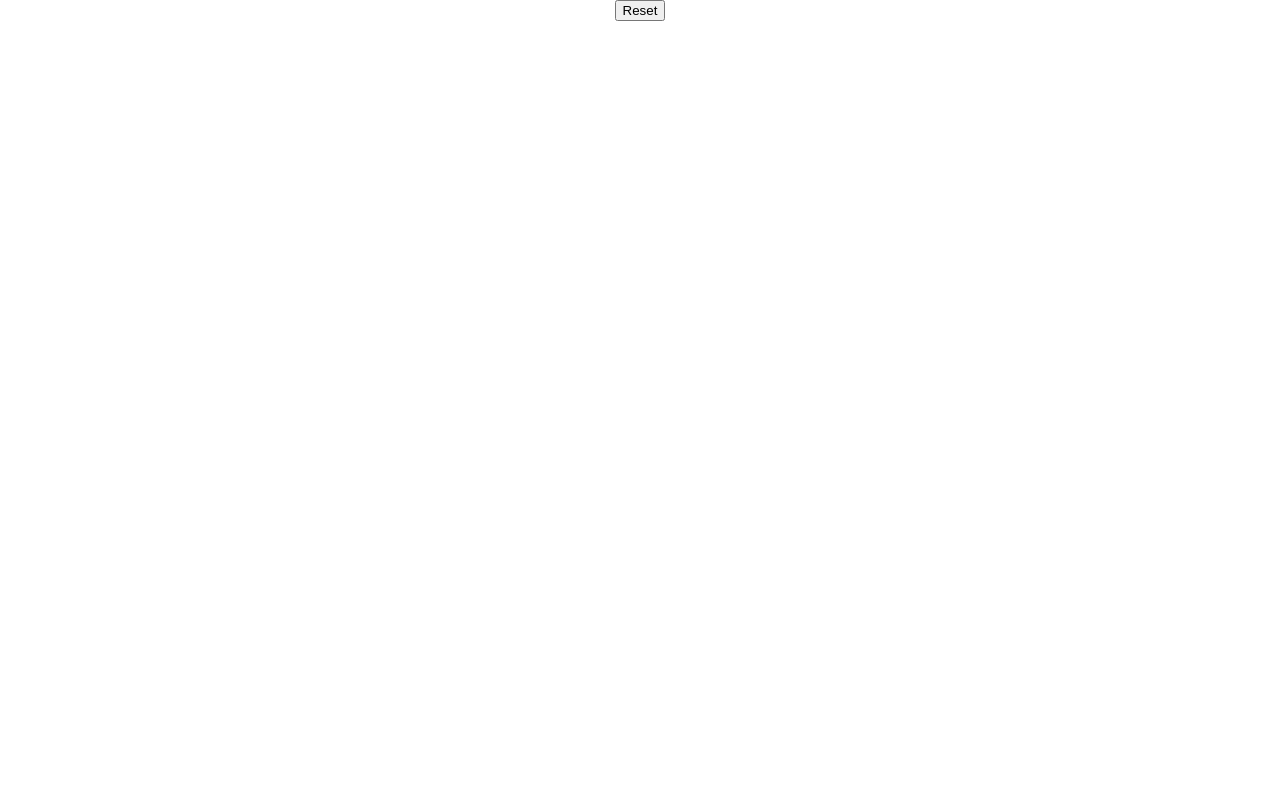
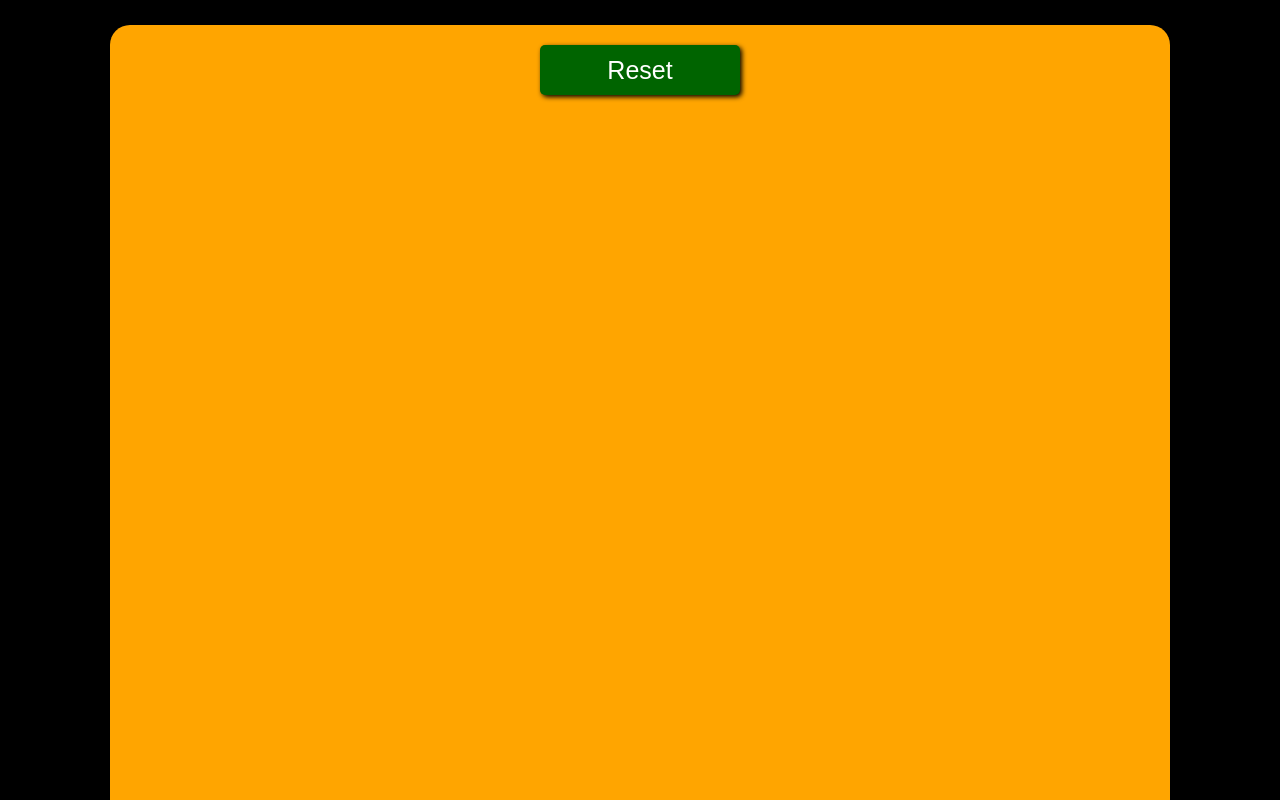
Before and after one commit to Breadpaw/etch-a-sketch, a plain HTML site: page index.html in a window 1280 px wide. Shown: the top 800 px of the page. Drawn offline with Linux system fonts and the light colour scheme.

Commit message:
styled the different divs

```diff
--- a/css/style.css
+++ b/css/style.css
@@ -1,11 +1,59 @@
 body {
-    margin: 0;
-    padding:0;
-    display: flex;
-    justify-content: center;
+  margin: 0;
+  padding: 0;
+  display: flex;
+  justify-content: center;
+
+  background-color: black;
 }
 
-container {
-    width:960px;
-    height:10px;
+.container-edge {
+
+  margin-top: 25px;
+  padding:50px;
+  padding-top: 20px;
+  border-radius: 20px;
+  background-color: orange;
 }
+
+.container {
+  width: 960px;
+  height: 960px;
+
+  display: grid;
+}
+
+.pixel {
+  min-height: 10px;
+  /* display: block; */
+}
+
+.pixel.inactive {
+  background-color: lightgray;
+}
+
+.pixel.active {
+  background-color: red;
+}
+
+.reset-button {
+    width:200px;
+    height:50px;
+
+    margin: auto;
+    margin-bottom: 20px;
+
+    border-style: none;
+    border-radius: 5px;
+    background-color: darkgreen;
+    color:white;
+    font-size: 25px;
+
+    box-shadow: 2px 2px 5px black;
+
+    display: block;
+}
+
+.reset-button:active {
+    box-shadow: none;
+}
```
